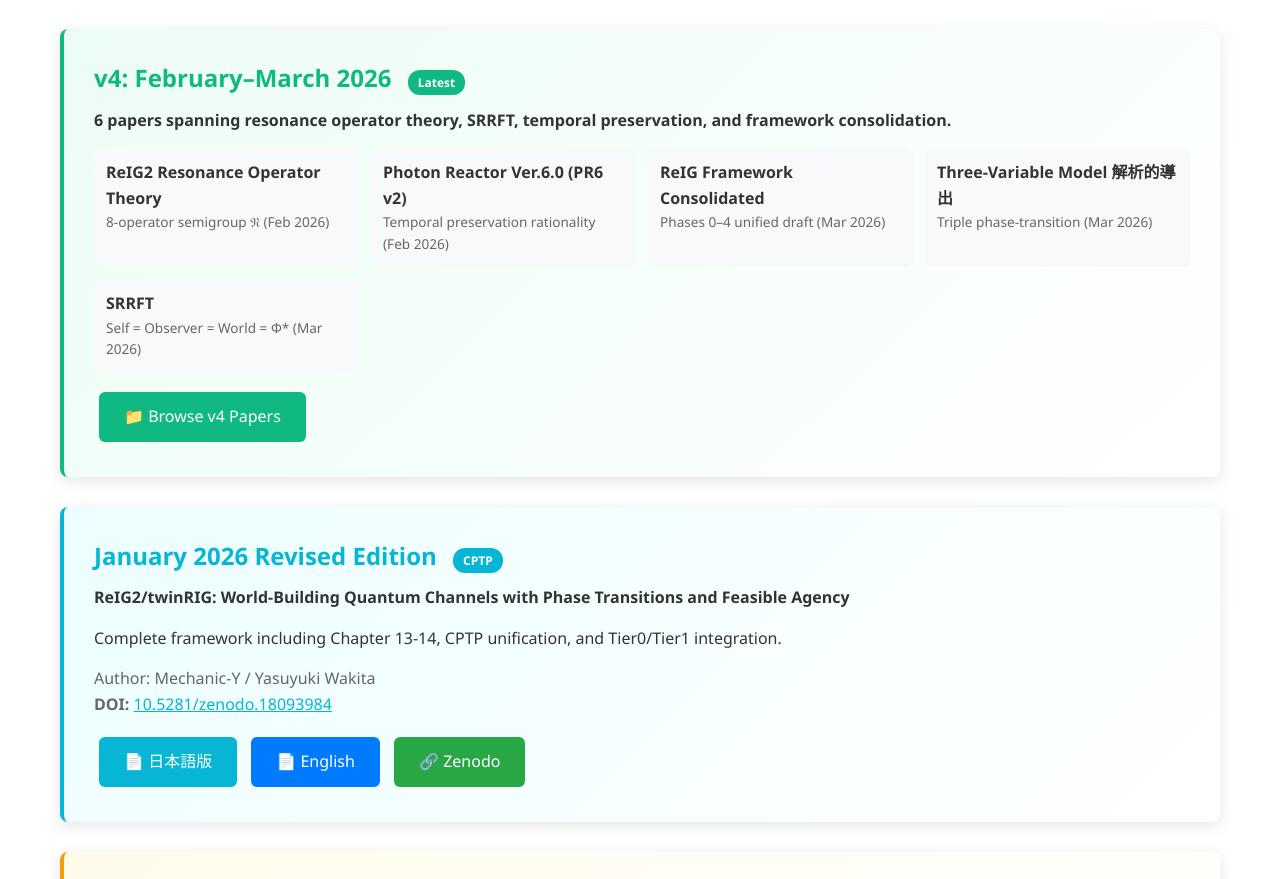
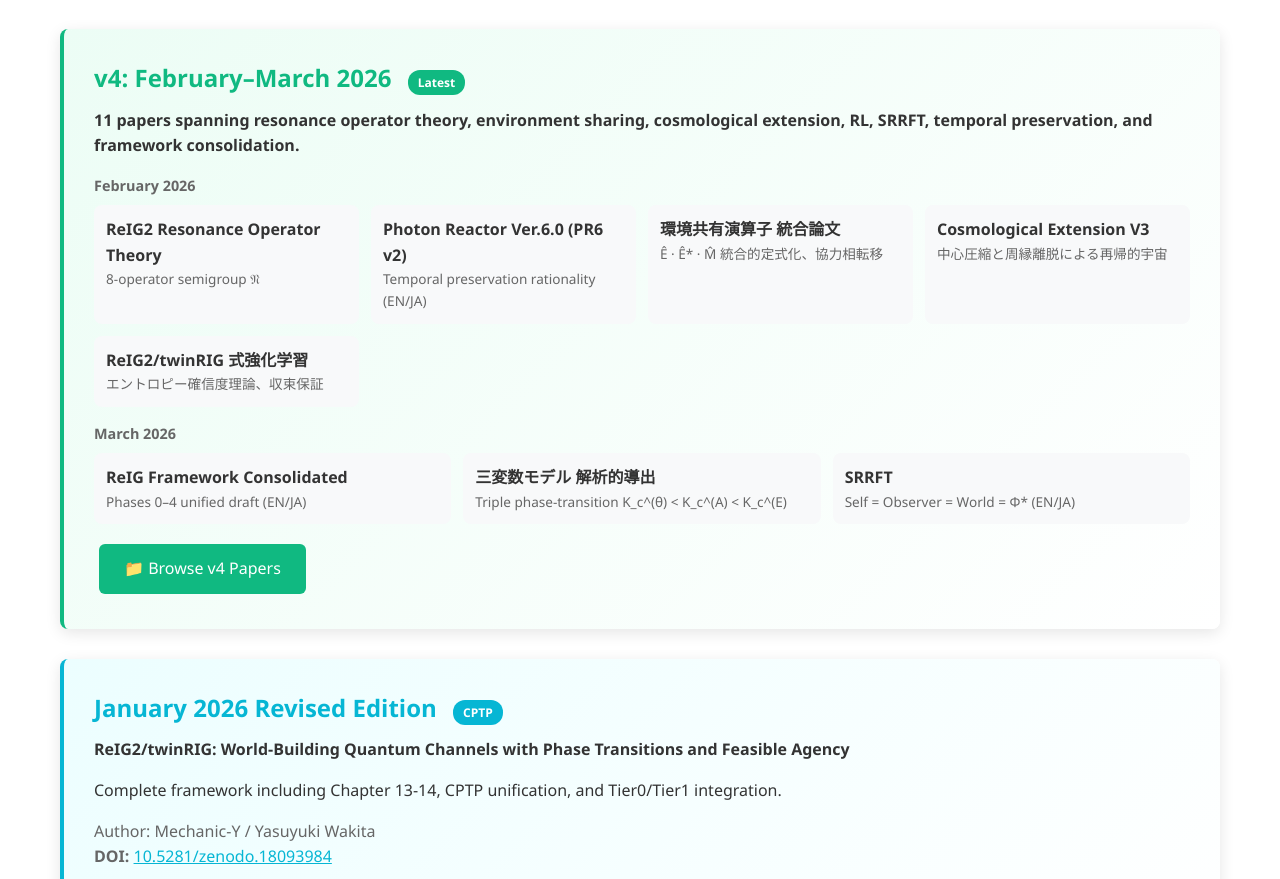
Before and after one commit to Mechanic-Y/ReIG2-Research, a plain HTML site: page index.html in a window 1280 px wide. Shown: the part 4408-5287 px from the top of the page. Drawn offline with Linux system fonts and the light colour scheme.

Commit message:
Update index.html

```diff
--- a/index.html
+++ b/index.html
@@ -807,34 +807,57 @@
         <div class="container">
             <h2>📄 Publications</h2>
 
+           <!-- ▼ v4 Publications card — replace the existing v4 block in index.html ▼ -->
+
             <!-- v4: Feb-Mar 2026 -->
             <div class="publication-card" style="border-left-color: var(--resonance-color); background: linear-gradient(135deg, #ecfdf5 0%, white 100%);">
                 <h3 style="color: var(--resonance-color);">v4: February–March 2026 <span class="badge" style="background: var(--resonance-color); color: white;">Latest</span></h3>
-                <p style="margin: 10px 0;"><strong>6 papers spanning resonance operator theory, SRRFT, temporal preservation, and framework consolidation.</strong></p>
-                <div style="display: grid; grid-template-columns: repeat(auto-fit, minmax(250px, 1fr)); gap: 12px; margin: 15px 0;">
+                <p style="margin: 10px 0;"><strong>11 papers spanning resonance operator theory, environment sharing, cosmological extension, RL, SRRFT, temporal preservation, and framework consolidation.</strong></p>
+
+                <h4 style="margin: 15px 0 8px; color: var(--text-light); font-size: 0.9rem;">February 2026</h4>
+                <div style="display: grid; grid-template-columns: repeat(auto-fit, minmax(250px, 1fr)); gap: 12px; margin: 0 0 15px;">
                     <div style="padding: 12px; background: #f8f9fa; border-radius: 8px;">
                         <strong>ReIG2 Resonance Operator Theory</strong>
-                        <p style="font-size: 0.85rem; color: #666;">8-operator semigroup 𝔑 (Feb 2026)</p>
+                        <p style="font-size: 0.85rem; color: #666;">8-operator semigroup 𝔑</p>
                     </div>
                     <div style="padding: 12px; background: #f8f9fa; border-radius: 8px;">
                         <strong>Photon Reactor Ver.6.0 (PR6 v2)</strong>
-                        <p style="font-size: 0.85rem; color: #666;">Temporal preservation rationality (Feb 2026)</p>
+                        <p style="font-size: 0.85rem; color: #666;">Temporal preservation rationality (EN/JA)</p>
                     </div>
                     <div style="padding: 12px; background: #f8f9fa; border-radius: 8px;">
-                        <strong>ReIG Framework Consolidated</strong>
-                        <p style="font-size: 0.85rem; color: #666;">Phases 0–4 unified draft (Mar 2026)</p>
+                        <strong>環境共有演算子 統合論文</strong>
+                        <p style="font-size: 0.85rem; color: #666;">Ê · Ê* · M̂ 統合的定式化、協力相転移</p>
                     </div>
                     <div style="padding: 12px; background: #f8f9fa; border-radius: 8px;">
-                        <strong>Three-Variable Model 解析的導出</strong>
-                        <p style="font-size: 0.85rem; color: #666;">Triple phase-transition (Mar 2026)</p>
+                        <strong>Cosmological Extension V3</strong>
+                        <p style="font-size: 0.85rem; color: #666;">中心圧縮と周縁離脱による再帰的宇宙</p>
+                    </div>
+                    <div style="padding: 12px; background: #f8f9fa; border-radius: 8px;">
+                        <strong>ReIG2/twinRIG 式強化学習</strong>
+                        <p style="font-size: 0.85rem; color: #666;">エントロピー確信度理論、収束保証</p>
+                    </div>
+                </div>
+
+                <h4 style="margin: 15px 0 8px; color: var(--text-light); font-size: 0.9rem;">March 2026</h4>
+                <div style="display: grid; grid-template-columns: repeat(auto-fit, minmax(250px, 1fr)); gap: 12px; margin: 0 0 15px;">
+                    <div style="padding: 12px; background: #f8f9fa; border-radius: 8px;">
+                        <strong>ReIG Framework Consolidated</strong>
+                        <p style="font-size: 0.85rem; color: #666;">Phases 0–4 unified draft (EN/JA)</p>
+                    </div>
+                    <div style="padding: 12px; background: #f8f9fa; border-radius: 8px;">
+                        <strong>三変数モデル 解析的導出</strong>
+                        <p style="font-size: 0.85rem; color: #666;">Triple phase-transition K_c^(θ) &lt; K_c^(A) &lt; K_c^(E)</p>
                     </div>
                     <div style="padding: 12px; background: #f8f9fa; border-radius: 8px;">
                         <strong>SRRFT</strong>
-                        <p style="font-size: 0.85rem; color: #666;">Self = Observer = World = Φ* (Mar 2026)</p>
+                        <p style="font-size: 0.85rem; color: #666;">Self = Observer = World = Φ* (EN/JA)</p>
                     </div>
                 </div>
+
                 <a href="https://github.com/Mechanic-Y/ReIG2-Research/tree/main/ReIG2/papers/v4_2026-02-03" class="btn" style="background: var(--resonance-color);">📁 Browse v4 Papers</a>
             </div>
+
+<!-- ▲ end v4 block ▲ -->
 
             <!-- v3: Jan 2026 -->
             <div class="publication-card latest">
```
